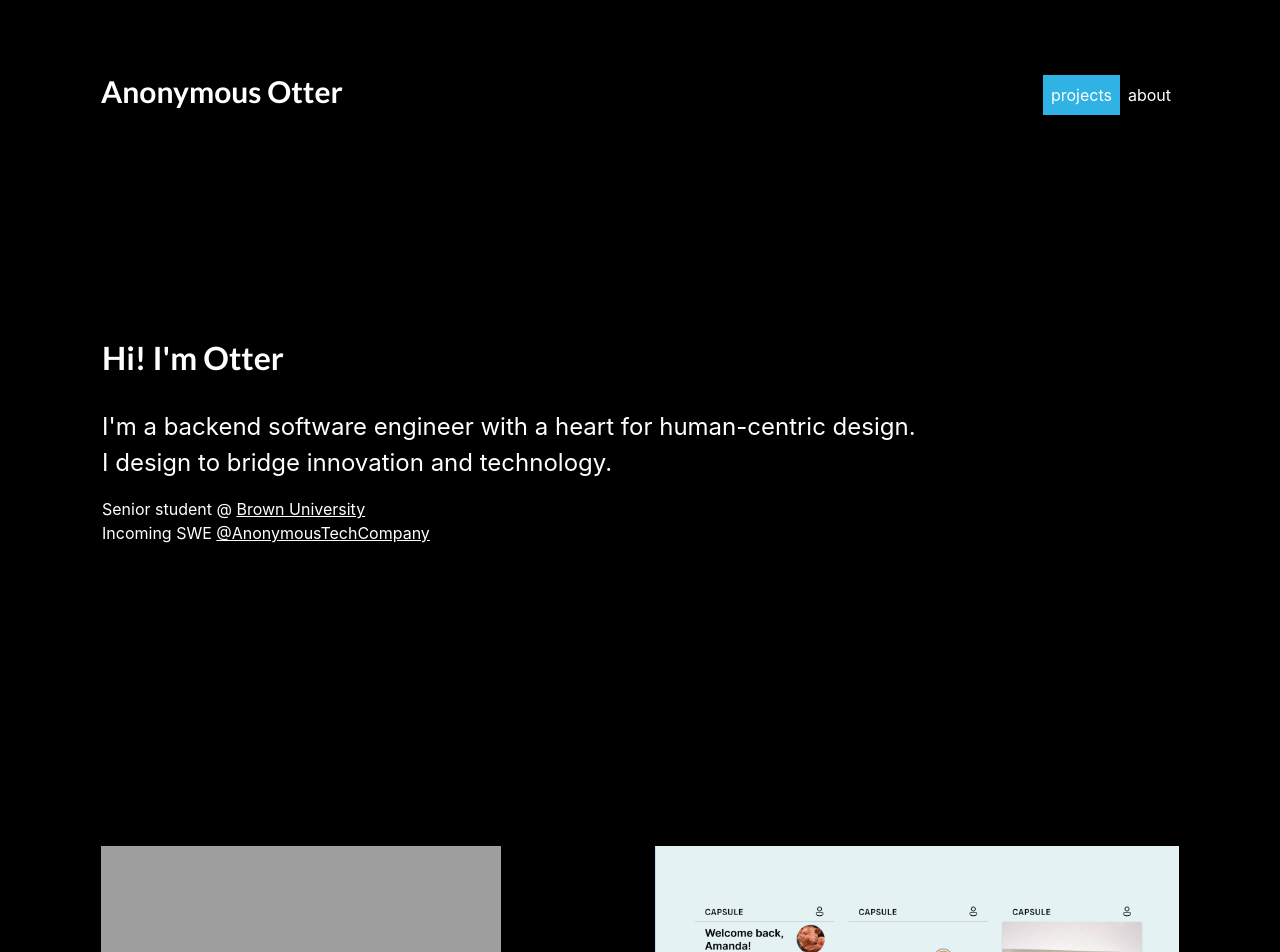
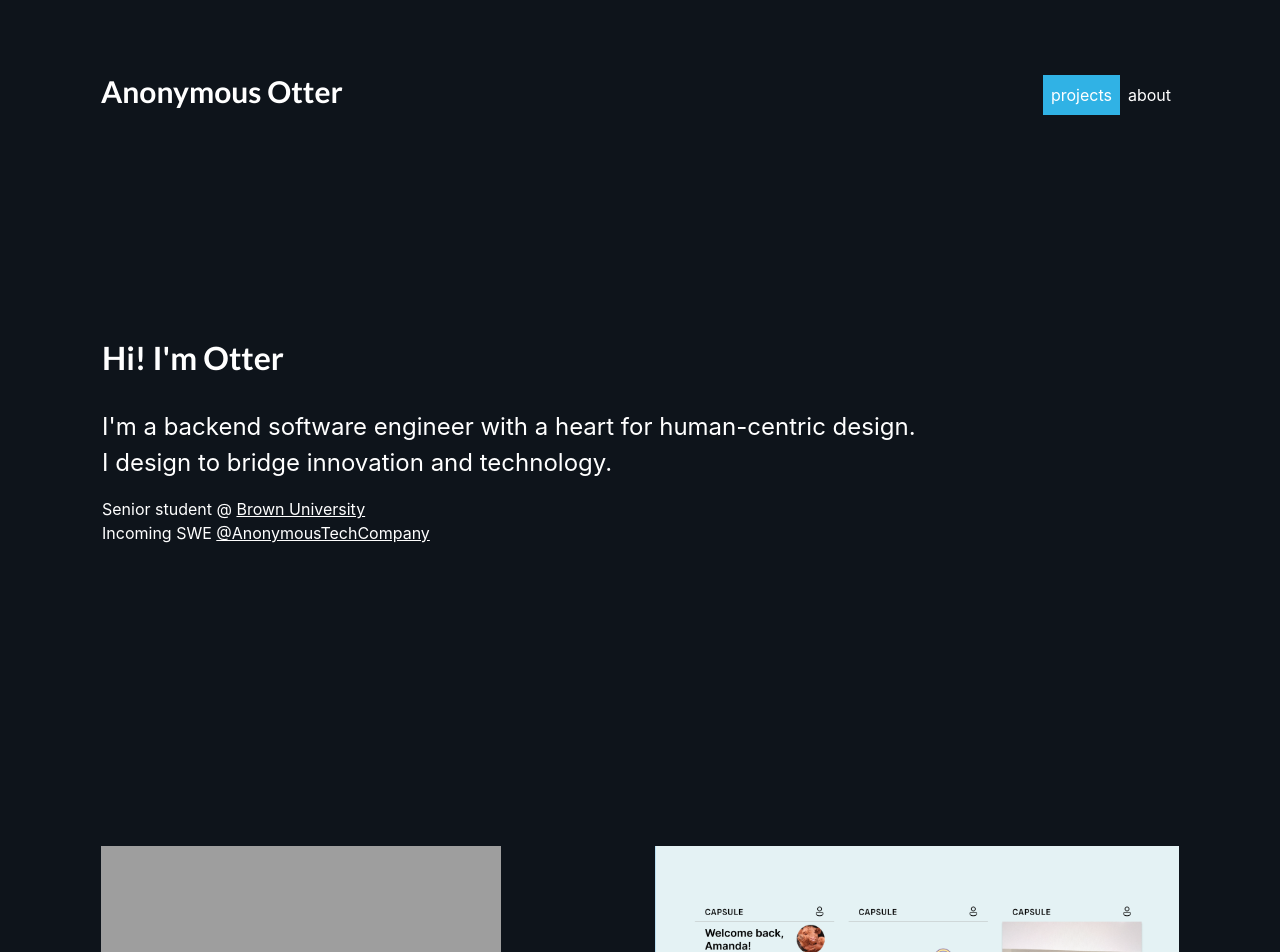
Before and after one commit to sexyOtter555/personal_portfolio_anon, a PHP site: page /index.html in a window 1280 px wide. Shown: the top 952 px of the page. Run offline with PHP 8.4, Linux system fonts and the light colour scheme; grey boxes are pictures that could not be loaded.

Commit message:
Update index.css

```diff
--- a/index.css
+++ b/index.css
@@ -6,7 +6,7 @@ body {
   font-family: 'PT Sans', sans-serif;
   padding-top: 60px;
   overflow-y: scroll;
-  background-color: black !important;
+  background-color:#0e141b !important;
 }
 
 .navbarName {
@@ -79,13 +79,6 @@ h1, h2, h3, h4, h5 {
   color: white!important;
 }
 
-#down-arrow {
-  font-size: xx-large;
-  font-weight: bold;
-  background-color: black;
-
-}
-
 #down-arrow:hover {
   text-decoration: none;
   color: white !important;
@@ -114,7 +107,7 @@ h1, h2, h3, h4, h5 {
   top: 0;
   opacity: 0;
   transition: .5s ease;
-  background-color: rgba(0, 0, 0, 0.7);
+  background-color:#0e141b;
 }
 .overlay-text {
   width: 75%;
@@ -135,5 +128,5 @@ nav .navbar-nav li a{
   }
 
 #navigation-bar {
-  background-color: black !important;
+  background-color: #0e141b !important;
 }
```
